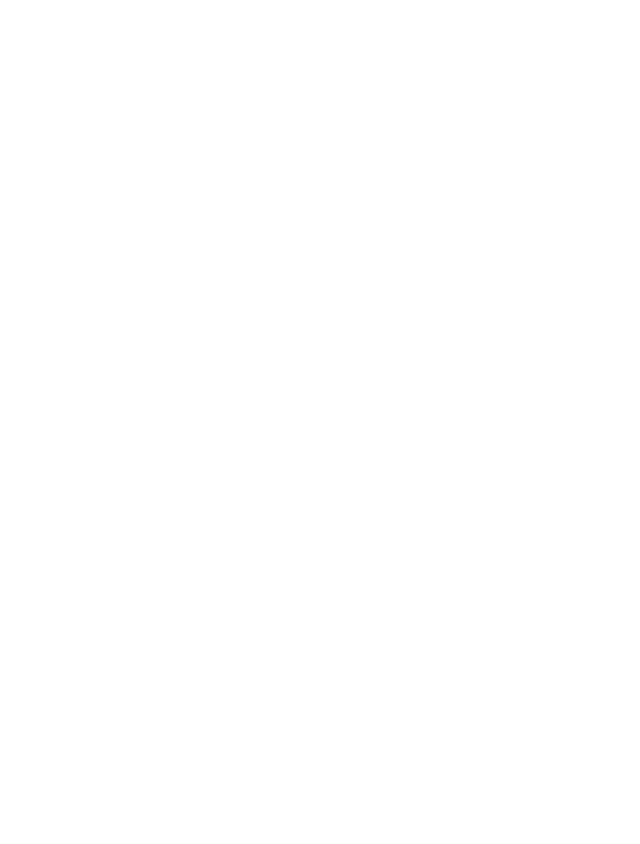
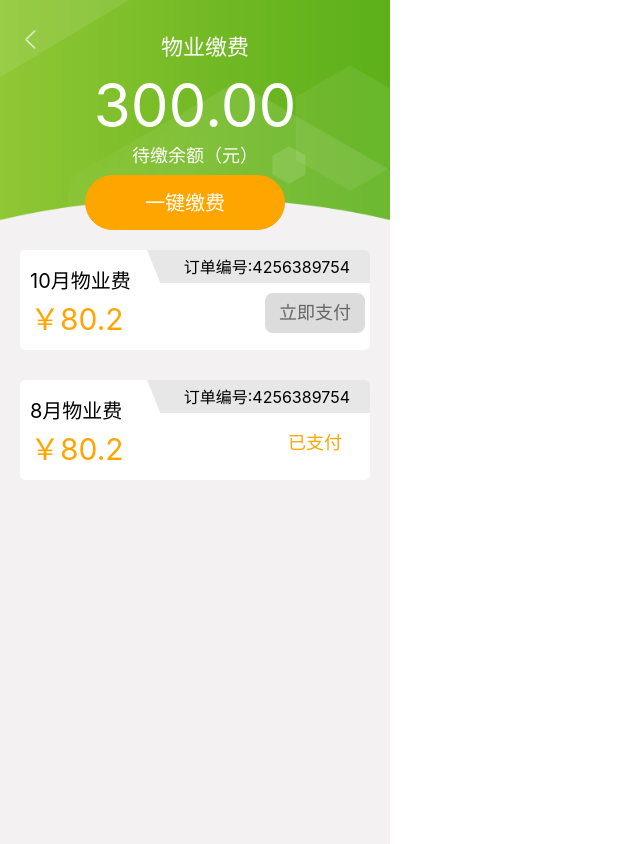
Before and after one commit to llxxxxxx/Static-page, a Vue app: page /pay in a window 1280 px wide. Before the commit this address had no page. Shown: the whole page, without its empty margins (0-640 px from the left). Before the commit the page ends 800 px from the top, so only its background shows below. Built offline with nearby package versions, Linux system fonts and the light colour scheme.

Commit message:
物业缴费

```diff
--- a/src/router/index.js
+++ b/src/router/index.js
@@ -117,6 +117,10 @@
     {
       path: '/suggestion',
       component: () => import('../views/Suggestion.vue')
+    },
+    {
+      path: '/pay',
+      component: () => import('../views/Pay.vue')
     }
   ]
 })
--- /dev/null
+++ b/src/views/Pay.vue
@@ -0,0 +1,155 @@
+<template>
+  <div>
+    <div class="main">
+      <div class="bg">
+        <div class="head">
+          <img @click="goback" src="./images/wallet/icon_1.png" alt="" />
+          <span>物业缴费</span>
+          <p class="money">300.00</p>
+          <p class="yu">待缴余额（元）</p>
+        </div>
+      </div>
+      <van-button
+        class="button"
+        round
+        type="success"
+        style="width: 200px; height: 55px; font-size: 20px"
+        color="orange"
+        >一键缴费</van-button
+      >
+      <div class="a1">
+        <span style="font-size: 20px">10月物业费</span>
+        <img src="./images/pay/2.png" alt="" />
+        <p class="bianhao">订单编号:4256389754</p>
+        <p class="price">￥80.2</p>
+        <p class="pay">立即支付</p>
+      </div>
+      <div class="a1">
+        <span style="font-size: 20px">8月物业费</span>
+        <img src="./images/pay/2.png" alt="" />
+        <p class="bianhao">订单编号:4256389754</p>
+        <p class="price">￥80.2</p>
+        <p class="pay1">已支付</p>
+      </div>
+    </div>
+  </div>
+</template>
+
+<script>
+export default {
+  methods: {
+    goback() {
+      this.$router.replace("/property");
+    },
+  },
+};
+</script>
+
+<style scoped>
+.main {
+  width: 390px;
+  height: 844px;
+  background-color: #f3f1f1;
+  position: relative;
+}
+.bg {
+  width: 390px;
+  height: 220px;
+  background-image: url("./images/pay/1.png");
+  background-size: 100%;
+}
+.head {
+  background-size: 100%;
+  padding-top: 25px;
+  /* margin-top: 25px; */
+}
+.head img {
+  padding-left: 15px;
+  width: 30px;
+}
+
+.head span {
+  font-size: 22px;
+  display: inline-block;
+  width: 320px;
+  height: 40px;
+  text-align: center;
+  color: white;
+}
+.money {
+  /* margin-top: 15px; */
+  margin: 0;
+  margin-bottom: 0;
+  text-align: center;
+  font-size: 60px;
+  color: white;
+}
+.yu {
+  margin: 0;
+  text-align: center;
+  font-size: 18px;
+  color: white;
+}
+.button {
+  position: absolute;
+  top: 175px;
+  left: 85px;
+}
+.a1 {
+  width: 350px;
+  height: 100px;
+  background: #fff;
+  margin-top: 30px;
+  margin-left: 20px;
+  position: relative;
+  border-radius: 5px;
+}
+.a1 img {
+  float: right;
+}
+.a1 span {
+  position: absolute;
+  top: 15px;
+  left: 10px;
+}
+.bianhao {
+  position: absolute;
+  right: 20px;
+  top: 0;
+  margin: 0;
+  line-height: 35px;
+}
+.price {
+  font-size: 30px;
+  color: orange;
+  position: absolute;
+  top: 15px;
+  left: 10px;
+}
+.pay {
+  width: 100px;
+  height: 40px;
+  background-color: #dcdcdc;
+  border-radius: 8px;
+  font-size: 18px;
+  text-align: center;
+  line-height: 40px;
+  color: #666;
+  position: absolute;
+  top: 25px;
+  left: 245px;
+}
+.pay1 {
+  width: 100px;
+  height: 40px;
+  /* background-color: #dcdcdc; */
+  border-radius: 8px;
+  font-size: 18px;
+  text-align: center;
+  line-height: 40px;
+  color: orange;
+  position: absolute;
+  top: 25px;
+  left: 245px;
+}
+</style>
--- a/src/views/Property.vue
+++ b/src/views/Property.vue
@@ -53,8 +53,10 @@
         this.$router.replace("/repair");
       } else if (i === 2) {
         this.$router.replace("/activity");
-      } else if(i === 3) {
-        this.$router.replace('/suggestion')
+      } else if (i === 3) {
+        this.$router.replace("/suggestion");
+      } else if (i === 0) {
+        this.$router.replace("/pay");
       }
     },
   },
```
Also changed, not shown: src/views/images/pay/1.png (added), src/views/images/pay/2.png (added).
